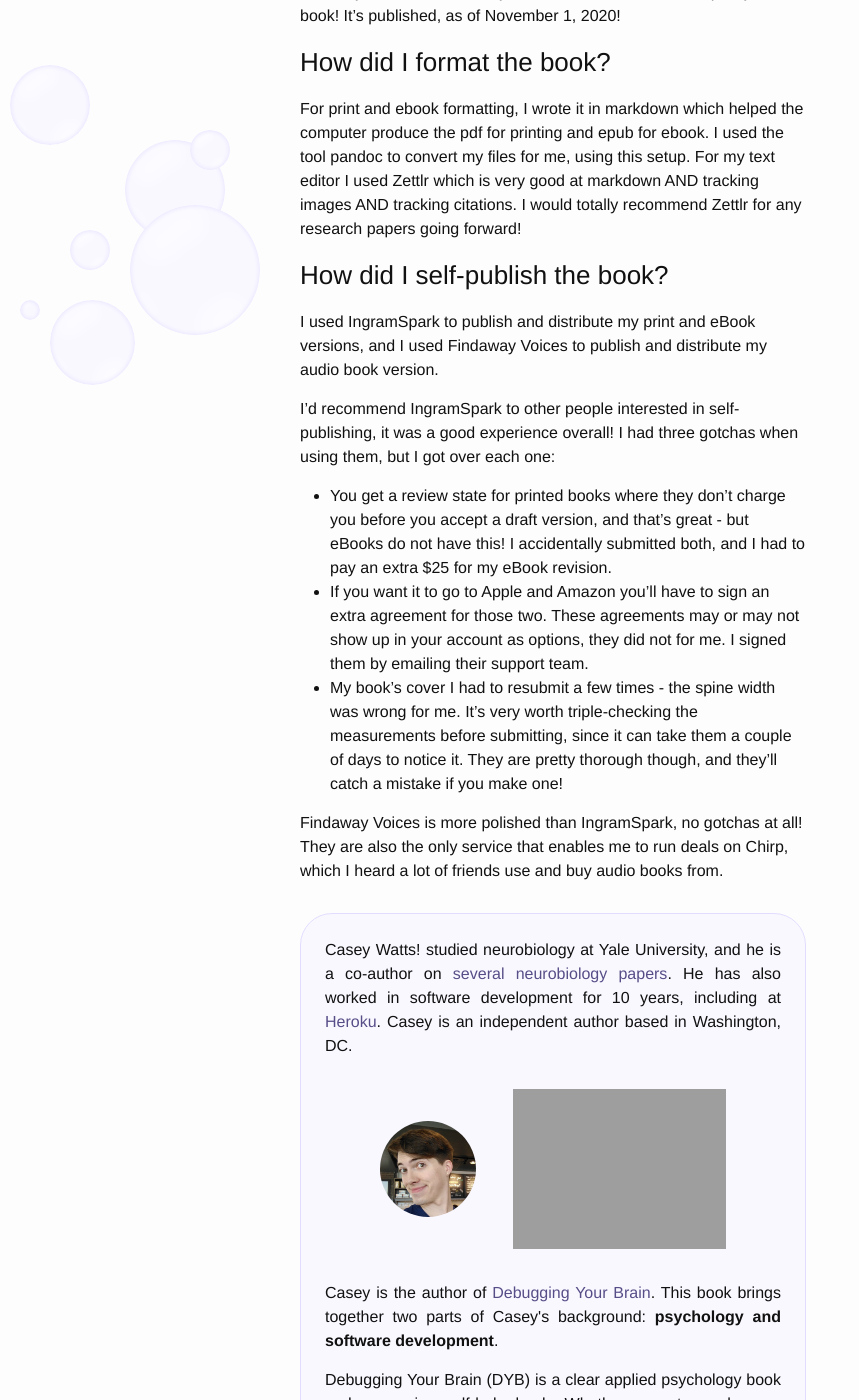
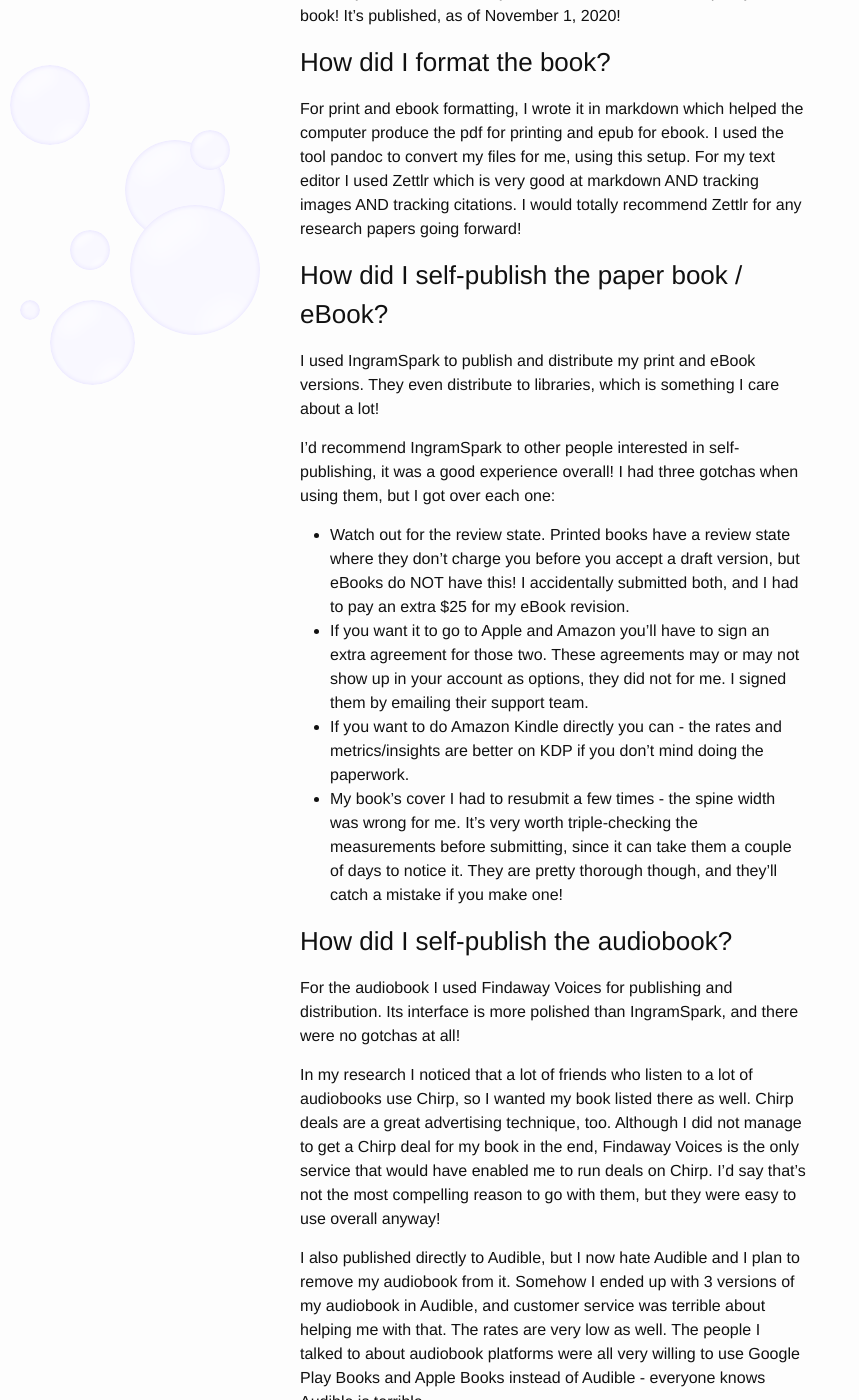
Before and after one commit to caseywatts/caseywatts.github.io, a Jekyll site: the page built from _posts/2021-06-22-casey-s-writing-process.md, in a window 1280 px wide and 1400 px high, scrolled down 1146 px. Shown: the whole window, without its empty margins (0-859 px from the left). Built offline with Jekyll 4.4.1, drawn with Linux system fonts in a browser that asks for light colours; some of the changed text lies outside the part shown.

Commit message:
Update from Forestry.io Casey Watts updated _posts/2021-06-22-casey-s-writing-process.md

```diff
--- a/_posts/2021-06-22-casey-s-writing-process.md
+++ b/_posts/2021-06-22-casey-s-writing-process.md
@@ -23,14 +23,21 @@
 
 For print and ebook formatting, I wrote it in markdown which helped the computer produce the pdf for printing and epub for ebook. I used the tool pandoc to convert my files for me, using this setup. For my text editor I used Zettlr which is very good at markdown AND tracking images AND tracking citations. I would totally recommend Zettlr for any research papers going forward!
 
-### How did I self-publish the book?
+### How did I self-publish the paper book / eBook?
 
-I used IngramSpark to publish and distribute my print and eBook versions, and I used Findaway Voices to publish and distribute my audio book version.
+I used IngramSpark to publish and distribute my print and eBook versions. They even distribute to libraries, which is something I care about a lot!
 
 I'd recommend IngramSpark to other people interested in self-publishing, it was a good experience overall! I had three gotchas when using them, but I got over each one:
 
-* You get a review state for printed books where they don't charge you before you accept a draft version, and that's great - but eBooks do not have this! I accidentally submitted both, and I had to pay an extra $25 for my eBook revision.
+* Watch out for the review state. Printed books have a review state where they don't charge you before you accept a draft version, but eBooks do NOT have this! I accidentally submitted both, and I had to pay an extra $25 for my eBook revision.
 * If you want it to go to Apple and Amazon you'll have to sign an extra agreement for those two. These agreements may or may not show up in your account as options, they did not for me. I signed them by emailing their support team.
+* If you want to do Amazon Kindle directly you can - the rates and metrics/insights are better on KDP if you don't mind doing the paperwork.
 * My book's cover I had to resubmit a few times - the spine width was wrong for me. It's very worth triple-checking the measurements before submitting, since it can take them a couple of days to notice it. They are pretty thorough though, and they'll catch a mistake if you make one!
 
-Findaway Voices is more polished than IngramSpark, no gotchas at all! They are also the only service that enables me to run deals on Chirp, which I heard a lot of friends use and buy audio books from.
+### How did I self-publish the audiobook?
+
+For the audiobook I used Findaway Voices for publishing and distribution. Its interface is more polished than IngramSpark, and there were no gotchas at all!
+
+In my research I noticed that a lot of friends who listen to a lot of audiobooks use Chirp, so I wanted my book listed there as well. Chirp deals are a great advertising technique, too. Although I did not manage to get a Chirp deal for my book in the end, Findaway Voices is the only service that would have enabled me to run deals on Chirp. I'd say that's not the most compelling reason to go with them, but they were easy to use overall anyway!
+
+I also published directly to Audible, but I now hate Audible and I plan to remove my audiobook from it. Somehow I ended up with 3 versions of my audiobook in Audible, and customer service was terrible about helping me with that. The rates are very low as well. The people I talked to about audiobook platforms were all very willing to use Google Play Books and Apple Books instead of Audible - everyone knows Audible is terrible.
```
